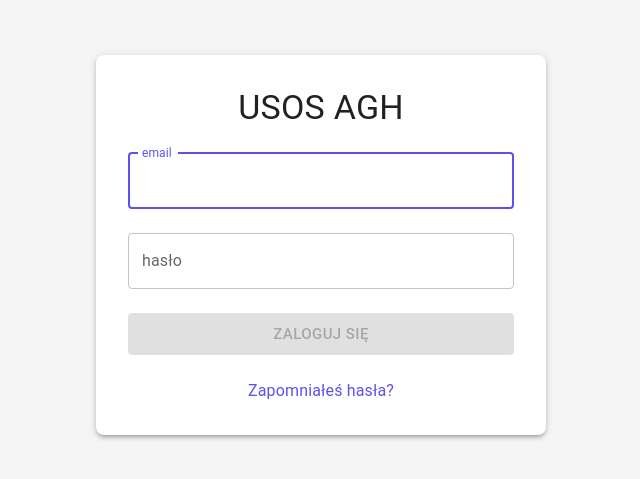
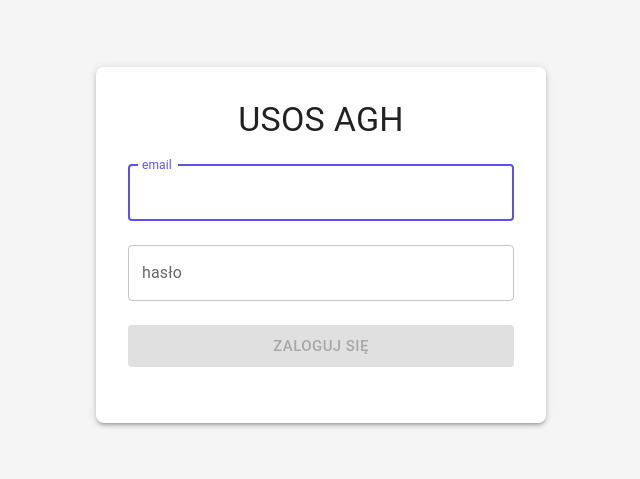
Before and after one commit to domek123/Usos-app, a React (Vite) app: page /login in a window 1280 px wide. Shown: the part 155-634 px from the top of the page, without its empty margins (319-959 px from the left). Built offline with nearby package versions, Linux system fonts and the light colour scheme; some icons are missing.

Commit message:
remove forgotPassword funct

```diff
--- a/src/pages/login/Login.tsx
+++ b/src/pages/login/Login.tsx
@@ -90,7 +90,7 @@
           </Box>
 
           <Stack alignItems="center">
-            <MuiLink
+            {/* <MuiLink
               component="button"
               variant="body2"
               onClick={() => navigate("/forgot-password")}
@@ -103,7 +103,7 @@
               }}
             >
               <Typography>{t("login.forgotPassword")}</Typography>
-            </MuiLink>
+            </MuiLink> */}
           </Stack>
         </Stack>
       </Paper>
```
